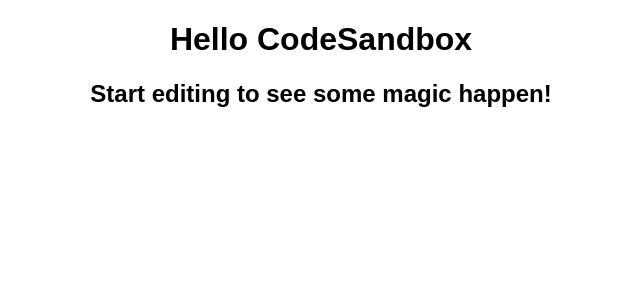
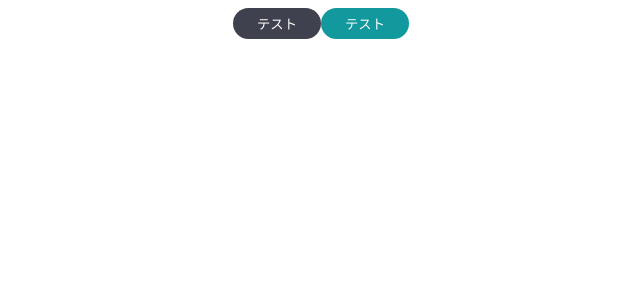
Before and after one commit to takizawazaku/codesandbox-react-stepup-atomicDesign, a React (Create React App) app: page / in a window 1280 px wide. Shown: the top 300 px of the page, without its empty margins (319-959 px from the left). Built offline with nearby package versions, Linux system fonts and the light colour scheme.

Commit message:
Atomの作成

```diff
--- a/src/App.js
+++ b/src/App.js
@@ -1,10 +1,12 @@
+import { PrimaryButton } from "./components/atoms/button/PrimaryButton";
+import { SecondaryButton } from "./components/atoms/button/SecondaryButton";
 import "./styles.css";
 
 export default function App() {
   return (
     <div className="App">
-      <h1>Hello CodeSandbox</h1>
-      <h2>Start editing to see some magic happen!</h2>
+      <PrimaryButton>テスト</PrimaryButton>
+      <SecondaryButton>テスト</SecondaryButton>
     </div>
   );
 }
--- /dev/null
+++ b/src/components/atoms/button/BaseButton.jsx
@@ -0,0 +1,13 @@
+import styled from "styled-components";
+
+export const BaseButton = styled.button`
+  color: #fff;
+  padding: 6px 24px;
+  border: none;
+  border-radius: 9999px;
+  outline: none;
+  &:hover {
+    cursor: pointer;
+    opacity: 0.8;
+  }
+`;
--- /dev/null
+++ b/src/components/atoms/button/PrimaryButton.jsx
@@ -0,0 +1,11 @@
+import styled from "styled-components";
+import { BaseButton } from "./BaseButton";
+
+export const PrimaryButton = (props) => {
+  const { children } = props;
+  return <SButton>{children}</SButton>;
+};
+
+const SButton = styled(BaseButton)`
+  background-color: #40414e;
+`;
--- /dev/null
+++ b/src/components/atoms/button/SecondaryButton.jsx
@@ -0,0 +1,11 @@
+import styled from "styled-components";
+import { BaseButton } from "./BaseButton";
+
+export const SecondaryButton = (props) => {
+  const { children } = props;
+  return <SButton>{children}</SButton>;
+};
+
+const SButton = styled(BaseButton)`
+  background-color: #11999e;
+`;
```
Also changed, not shown: package.json (+13 -3 lines).
